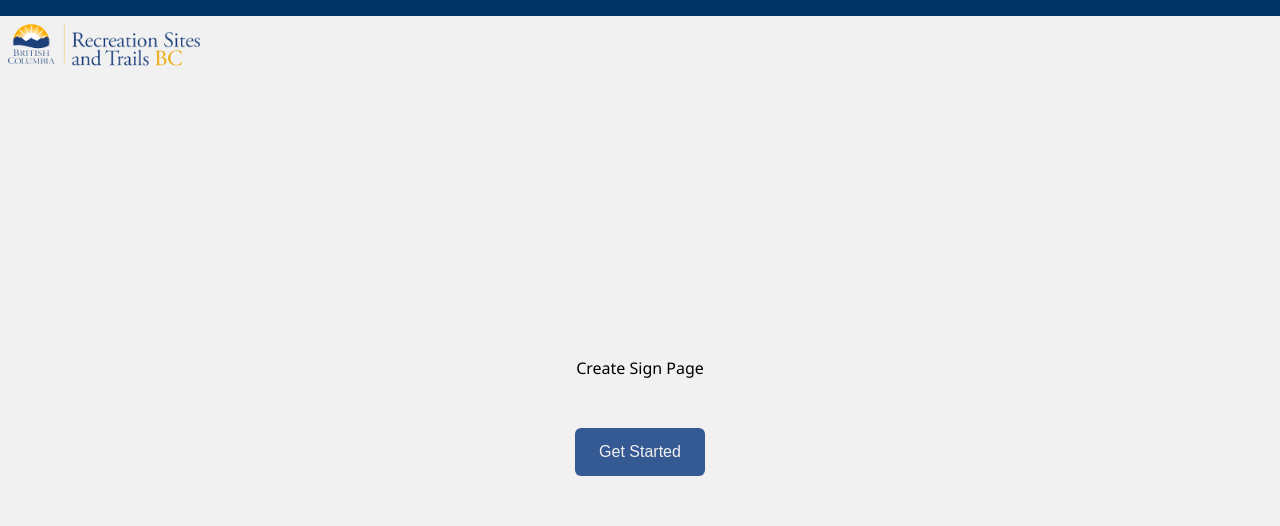
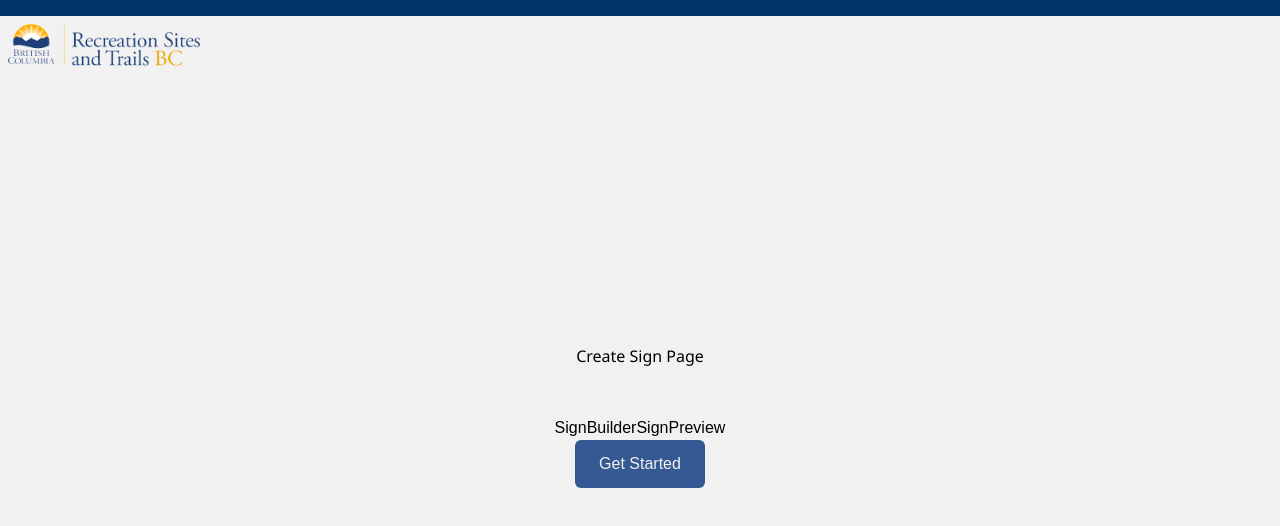
Before and after one commit to habitinc/BC-Trails-Next, a Next.js app: page /CreateSign in a window 1280 px wide. Shown: the top 526 px of the page. Built offline with nearby package versions, Linux system fonts and the light colour scheme.

Commit message:
Re-structure TopBar component to use object destructuring for typescript parameters.

```diff
--- a/app/CreateSign/page.tsx
+++ b/app/CreateSign/page.tsx
@@ -9,11 +9,12 @@ import CustomButton from "@/components/CustomButton";
 const page = () => {
     return (
         <>
-        <TopBar showLogo={true}/>
+            <TopBar showLogo={true} />
             <main className="flex min-h-screen flex-col items-center justify-center p-24 overflow-hidden">
                 <div className="sign-builder flex flex-col align-middle justify-center">
 
                     <p className="text-center mb-12 max-w-sm mx-auto bc-sans ">Create Sign Page</p>
+                    <SignBuilder />
                     <CustomButton
                         title="Get Started"
                         containerStyles="text-bcwhite bg-primary-bc-light-blue rounded-md mx-auto"
--- a/components/SignBuilder.tsx
+++ b/components/SignBuilder.tsx
@@ -1,8 +1,15 @@
 import React from 'react'
+import { SignPreview } from '.'
 
 const SignBuilder = () => {
   return (
-    <div>SignBuilder</div>
+    <div className='flex'>
+      <div className='flex flex-col'>
+        SignBuilder
+      </div>
+      <SignPreview />
+    </div>
+
   )
 }
 
--- a/components/TopBar.tsx
+++ b/components/TopBar.tsx
@@ -6,13 +6,12 @@ interface TopBarProps {
     showLogo?: boolean; // Optional prop to control logo visibility
 }
 
-const TopBar: React.FC<TopBarProps> = ({ showLogo = false }) => {
+const TopBar = ({ showLogo = false }: TopBarProps) => {
     return (
         <div className="bg-bcblue w-full h-4 flex items-center">
             {showLogo && (
                 <div className="absolute top-5 left-0 pl-2 pt-1">
                     <Link href="/" passHref>
-
                         <Image
                             src="/bc-trails-logo.svg"
                             alt="BC Trails Logo"
@@ -20,7 +19,6 @@ const TopBar: React.FC<TopBarProps> = ({ showLogo = false }) => {
                             height={41}
                             className="max-w-full"
                         />
-
                     </Link>
                 </div>
             )}
```
Also changed, not shown: app/page.tsx (+4 -4 lines).
